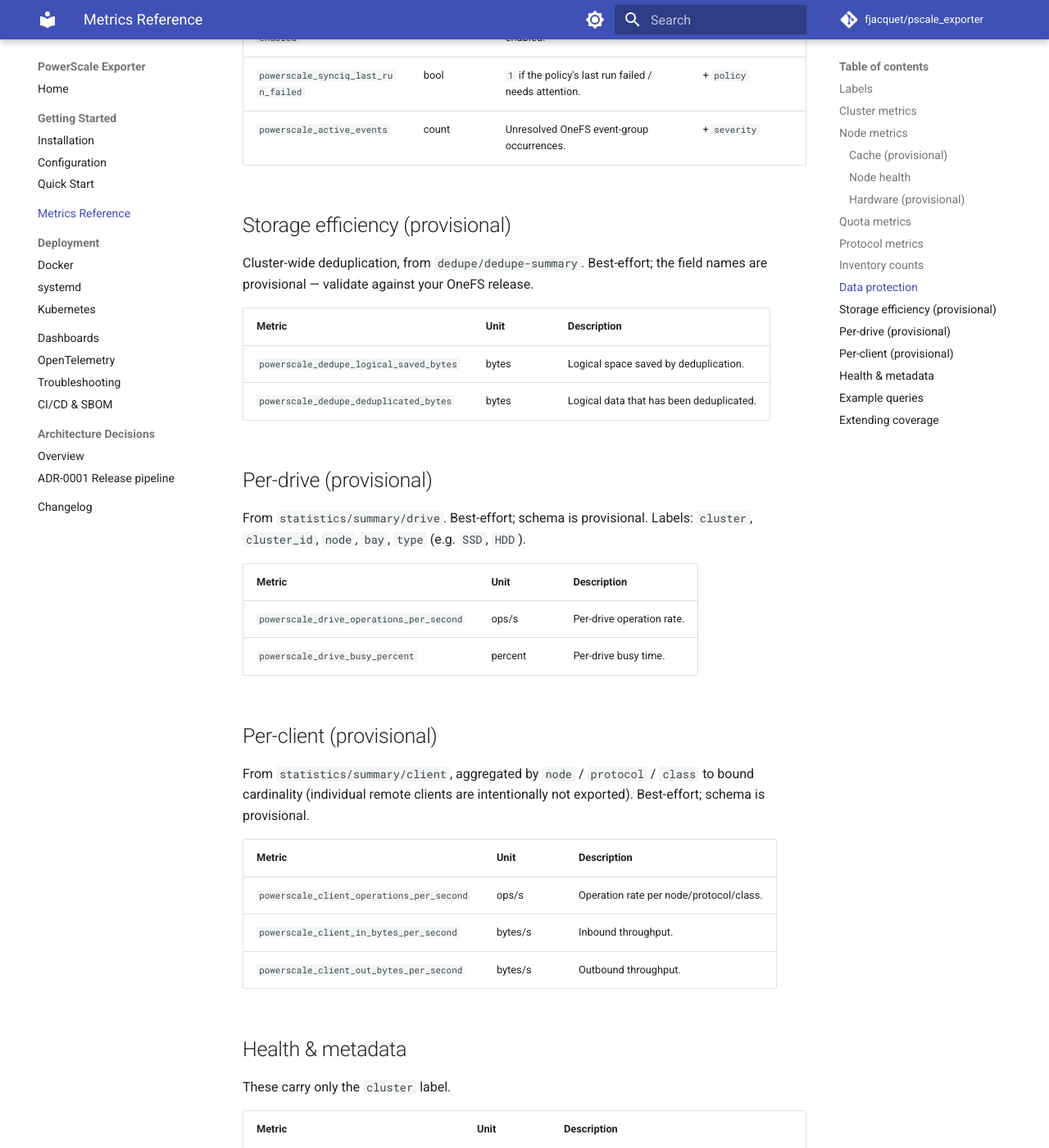
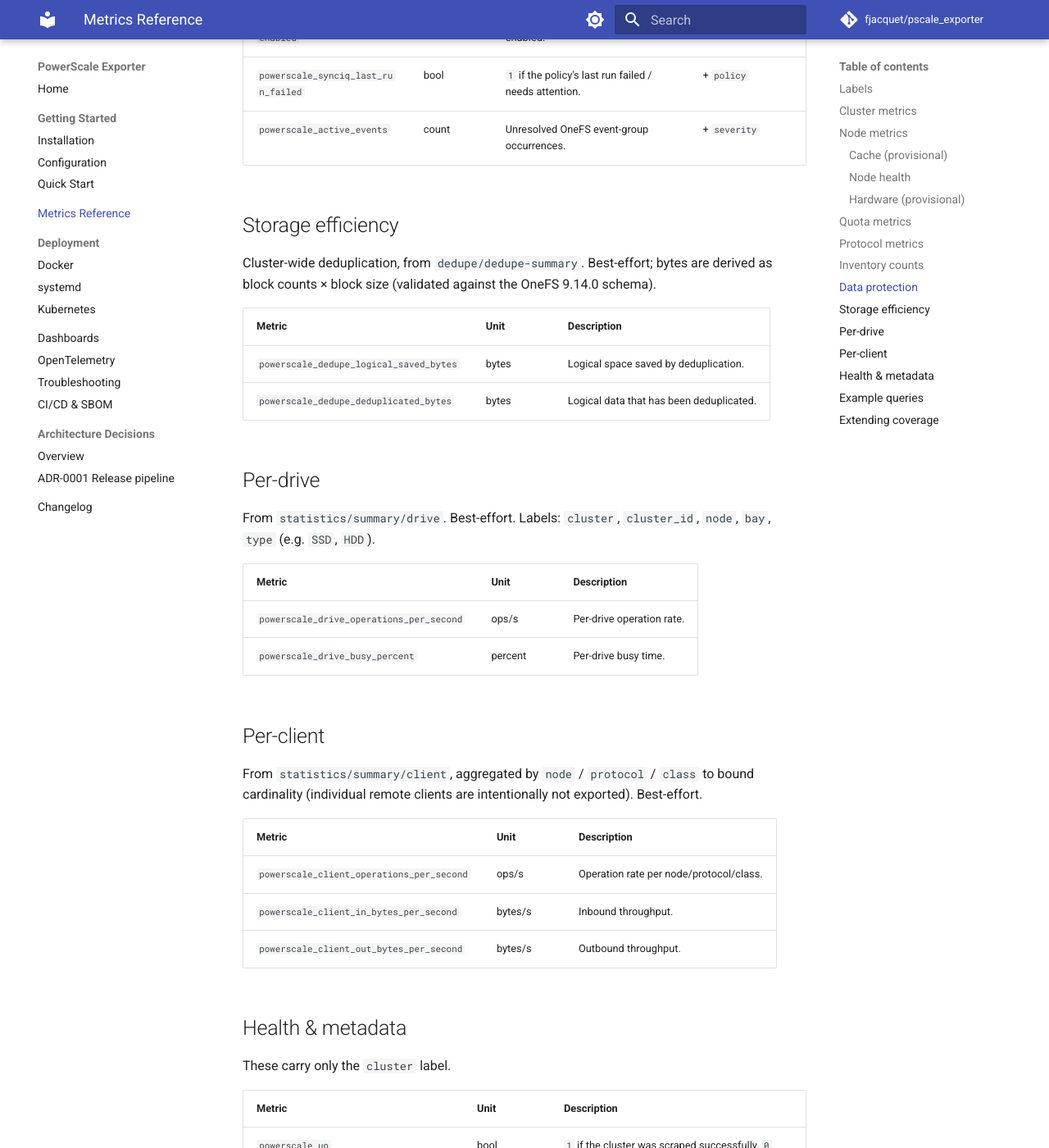
Before and after one commit to fjacquet/pscale_exporter, an MkDocs documentation site: the page built from docs/metrics.md, in a window 1280 px wide and 1400 px high, scrolled down 4355 px. Shown: the whole window at 82% size. Built offline with MkDocs 1.6.1 and Material for MkDocs 9.7.7, drawn with Linux system fonts in a browser that asks for light colours; comment, search, counter and statistics services are not loaded.

Commit message:
docs: drop obsolete provisional caveats for validated schemas
dedupe/drive/client schemas are now validated against the OneFS 9.14.0
spec and guarded by schema_guard_test; fix stale smartfail.state comment.

Co-Authored-By: Claude Opus 4.8 (1M context) <noreply@anthropic.com>

```diff
--- a/docs/metrics.md
+++ b/docs/metrics.md
@@ -125,19 +125,19 @@ emits no series.
 | `powerscale_synciq_last_run_failed` | bool | `1` if the policy's last run failed / needs attention. | + `policy` |
 | `powerscale_active_events` | count | Unresolved OneFS event-group occurrences. | + `severity` |
 
-## Storage efficiency (provisional)
+## Storage efficiency
 
-Cluster-wide deduplication, from `dedupe/dedupe-summary`. Best-effort; the field names are
-provisional — validate against your OneFS release.
+Cluster-wide deduplication, from `dedupe/dedupe-summary`. Best-effort; bytes are derived as
+block counts × block size (validated against the OneFS 9.14.0 schema).
 
 | Metric | Unit | Description |
 |---|---|---|
 | `powerscale_dedupe_logical_saved_bytes` | bytes | Logical space saved by deduplication. |
 | `powerscale_dedupe_deduplicated_bytes` | bytes | Logical data that has been deduplicated. |
 
-## Per-drive (provisional)
+## Per-drive
 
-From `statistics/summary/drive`. Best-effort; schema is provisional. Labels: `cluster`,
+From `statistics/summary/drive`. Best-effort. Labels: `cluster`,
 `cluster_id`, `node`, `bay`, `type` (e.g. `SSD`, `HDD`).
 
 | Metric | Unit | Description |
@@ -145,11 +145,10 @@ From `statistics/summary/drive`. Best-effort; schema is provisional. Labels: `cl
 | `powerscale_drive_operations_per_second` | ops/s | Per-drive operation rate. |
 | `powerscale_drive_busy_percent` | percent | Per-drive busy time. |
 
-## Per-client (provisional)
+## Per-client
 
 From `statistics/summary/client`, aggregated by `node` / `protocol` / `class` to bound
-cardinality (individual remote clients are intentionally not exported). Best-effort;
-schema is provisional.
+cardinality (individual remote clients are intentionally not exported). Best-effort.
 
 | Metric | Unit | Description |
 |---|---|---|
```
Also changed, not shown: 2 other files.
